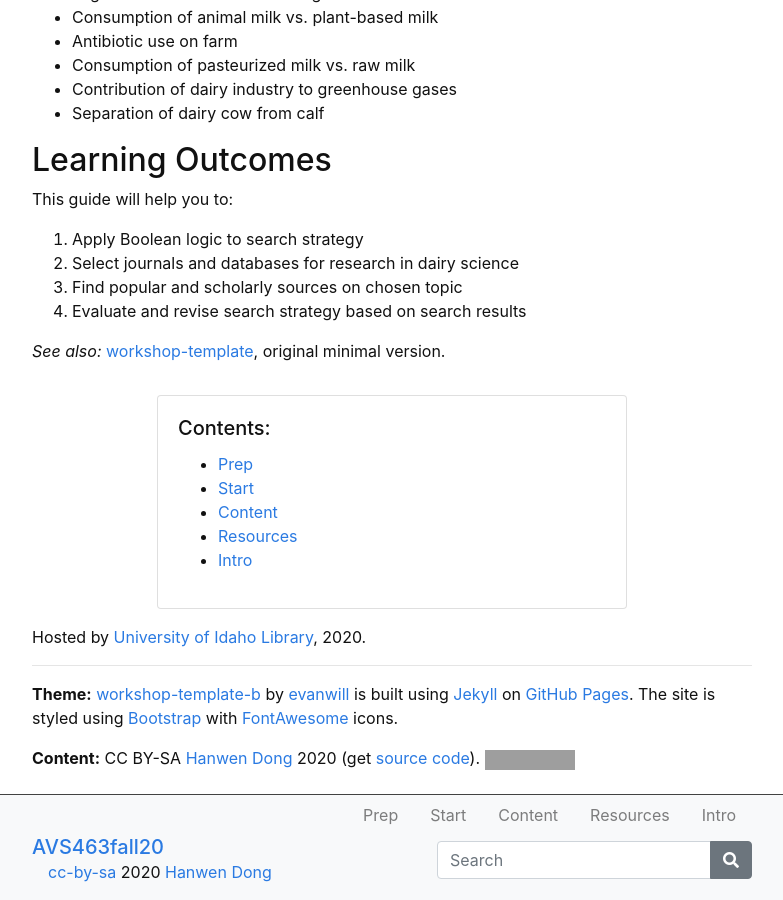
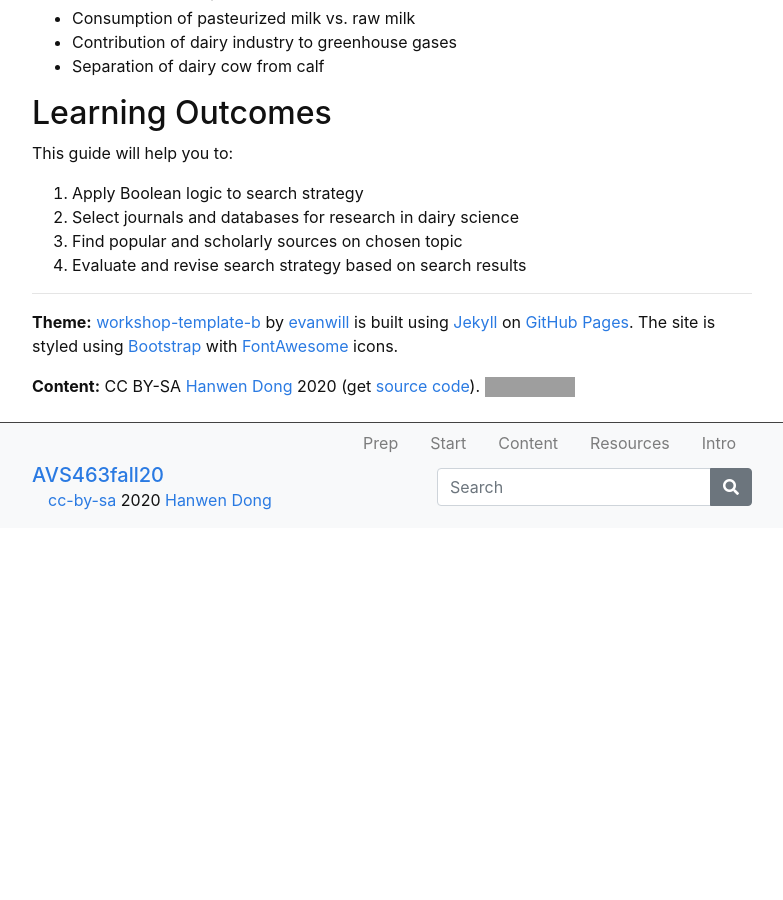
Before and after one commit to hanwendong1/AVS463-f20, a Jekyll site: the page built from index.md, in a window 1280 px wide and 900 px high, scrolled down 903 px. Shown: the whole window, without its empty margins (248-1031 px from the left). Built offline with Jekyll 4.4.1, drawn with Linux system fonts in a browser that asks for light colours; after the commit the page ends 1431 px from its top, so only the background shows below that; grey boxes are pictures that could not be loaded.

Commit message:
Update index.md

```diff
--- a/index.md
+++ b/index.md
@@ -28,12 +27,6 @@ This guide will help you to:
 1.	Find popular and scholarly sources on chosen topic
 1.	Evaluate and revise search strategy based on search results
 
-*See also:* [workshop-template](https://evanwill.github.io/workshop-template/), original minimal version.
-
-{% include toc.html %}
-
-Hosted by [University of Idaho Library](http://www.lib.uidaho.edu/), {{ site.pub_year }}.
-
 ------
 
 {% include credits.html %}
```
Also changed, not shown: other parts of index.md (+0 -1 lines).
